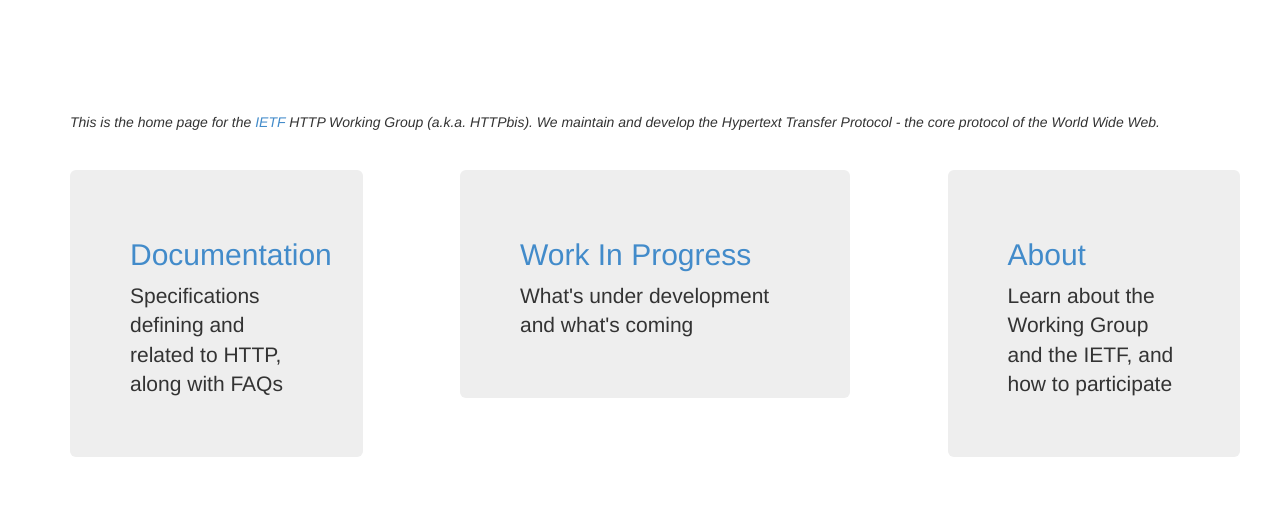
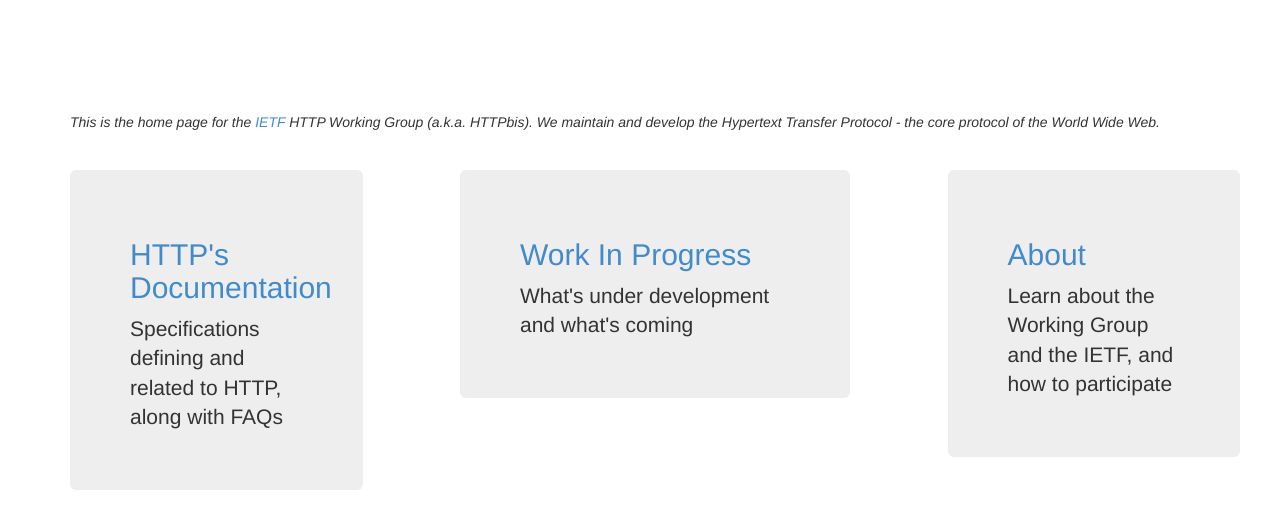
Before and after one commit to httpwg/httpwg.github.io, a Jekyll site: the page built from index.md, in a window 1280 px wide. Shown: the top 529 px of the page. Built offline with Jekyll 4.4.1, drawn with Linux system fonts in a browser that asks for light colours.

Commit message:
try lg instead of md

```diff
--- a/index.md
+++ b/index.md
@@ -9,19 +9,19 @@
 
 <div class="container">
   <div class="row special">
-    <div class="col-md-3 jumbotron special">
-      <h2><a href="/docs/">Documentation</a></h2>
+    <div class="col-lg-3 jumbotron special">
+      <h2><a href="/docs/">HTTP's Documentation</a></h2>
       <p>Specifications defining and related to HTTP, along with FAQs</p>
     </div>
     <div class="col-sm-1 padding">
     </div>
-    <div class="col-md-4 jumbotron special">
+    <div class="col-lg-4 jumbotron special">
       <h2><a href="/wip/">Work In Progress</a></h2>
       <p>What's under development and what's coming</p>
     </div>
     <div class="col-sm-1 padding">
     </div>
-    <div class="col-md-3 jumbotron special">
+    <div class="col-lg-3 jumbotron special">
       <h2><a href="/about/">About</a></h2>
       <p>Learn about the Working Group and the IETF, and how to participate</p>
     </div>
```
